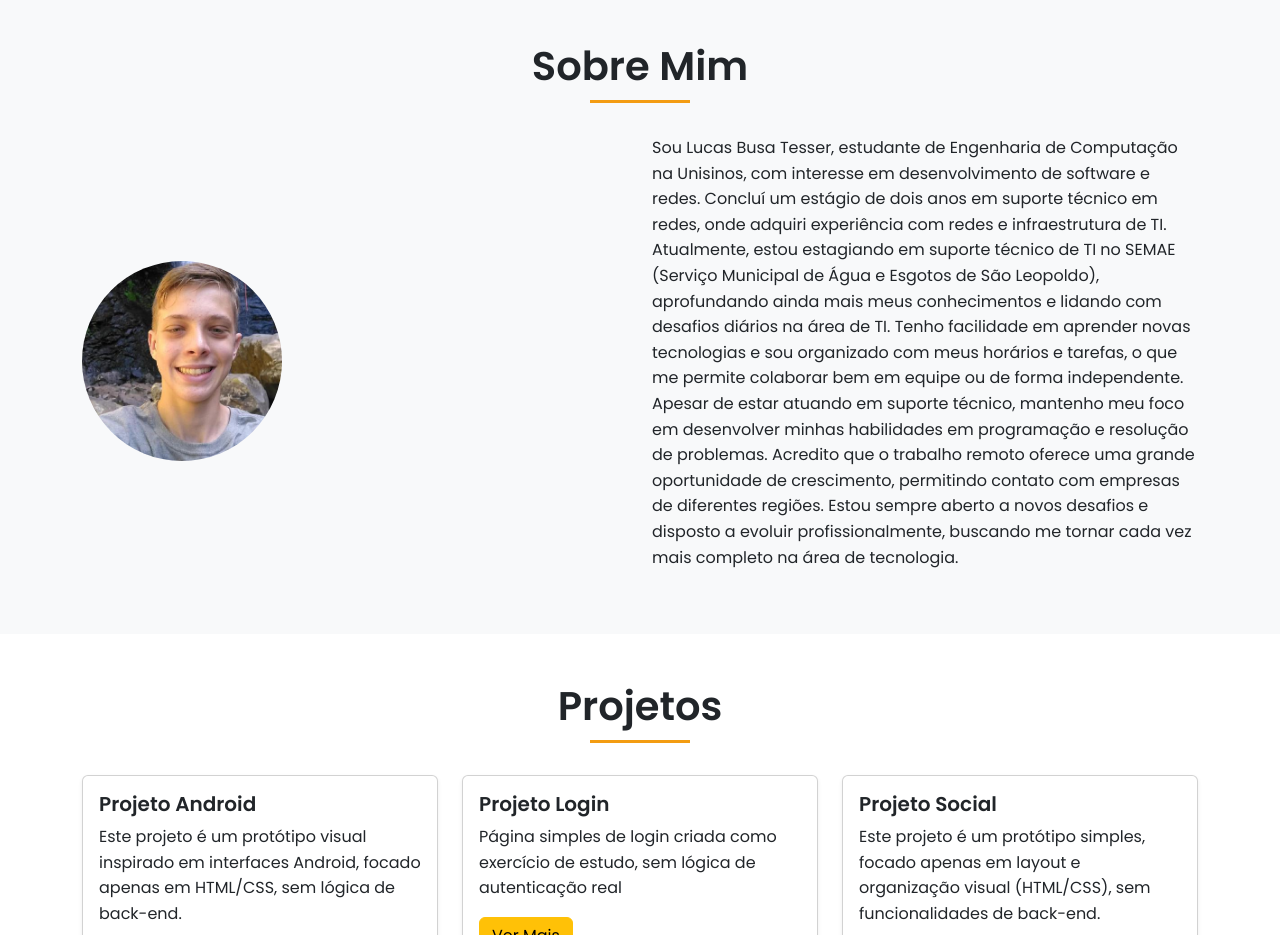
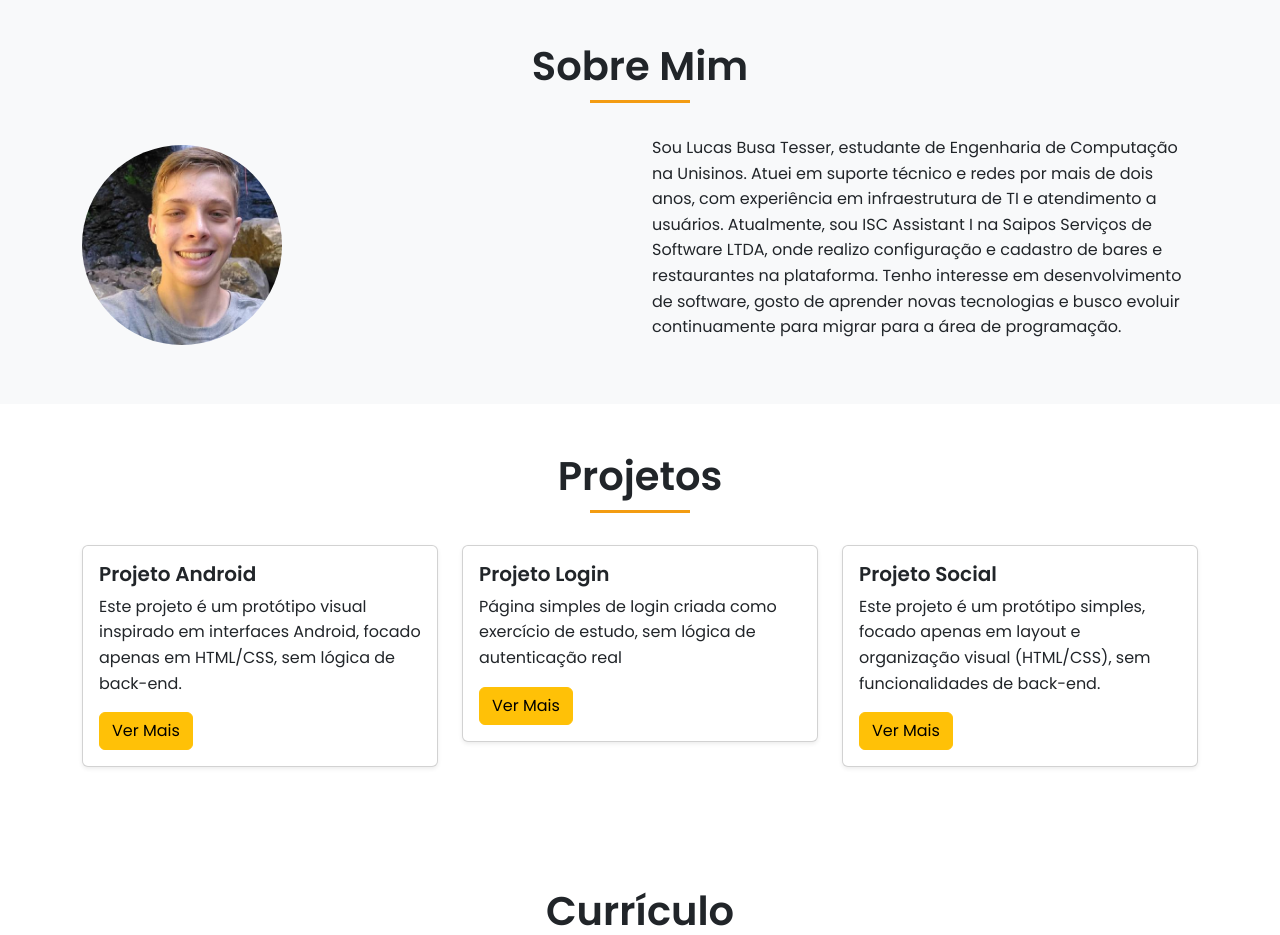
Before and after one commit to tesserlucas/Portfolio, a plain HTML site: page index.html in a window 1280 px wide. Shown: the part 880-1815 px from the top of the page. Drawn offline with nearby package versions, Linux system fonts and the light colour scheme.

Commit message:
Atualização de bibliografia e de currículo

```diff
--- a/index.html
+++ b/index.html
@@ -59,8 +59,7 @@
           <img src="imagens/image.png" alt="Sobre Mim" class="img-fluid rounded-circle perfil-img">
         </div>
         <div class="col-md-6" data-aos="fade-left">
-          <p>Sou Lucas Busa Tesser, estudante de Engenharia de Computação na Unisinos, com interesse em desenvolvimento de software e redes. Concluí um estágio de dois anos em suporte técnico em redes, onde adquiri experiência com redes e infraestrutura de TI. Atualmente, estou estagiando em suporte técnico de TI no SEMAE (Serviço Municipal de Água e Esgotos de São Leopoldo), aprofundando ainda mais meus conhecimentos e lidando com desafios diários na área de TI.
-            Tenho facilidade em aprender novas tecnologias e sou organizado com meus horários e tarefas, o que me permite colaborar bem em equipe ou de forma independente. Apesar de estar atuando em suporte técnico, mantenho meu foco em desenvolver minhas habilidades em programação e resolução de problemas. Acredito que o trabalho remoto oferece uma grande oportunidade de crescimento, permitindo contato com empresas de diferentes regiões. Estou sempre aberto a novos desafios e disposto a evoluir profissionalmente, buscando me tornar cada vez mais completo na área de tecnologia.</p>
+          <p>Sou Lucas Busa Tesser, estudante de Engenharia de Computação na Unisinos. Atuei em suporte técnico e redes por mais de dois anos, com experiência em infraestrutura de TI e atendimento a usuários. Atualmente, sou ISC Assistant I na Saipos Serviços de Software LTDA, onde realizo configuração e cadastro de bares e restaurantes na plataforma. Tenho interesse em desenvolvimento de software, gosto de aprender novas tecnologias e busco evoluir continuamente para migrar para a área de programação.</p>
         </div>
       </div>
     </div>
```
Also changed, not shown: 1 other file.
